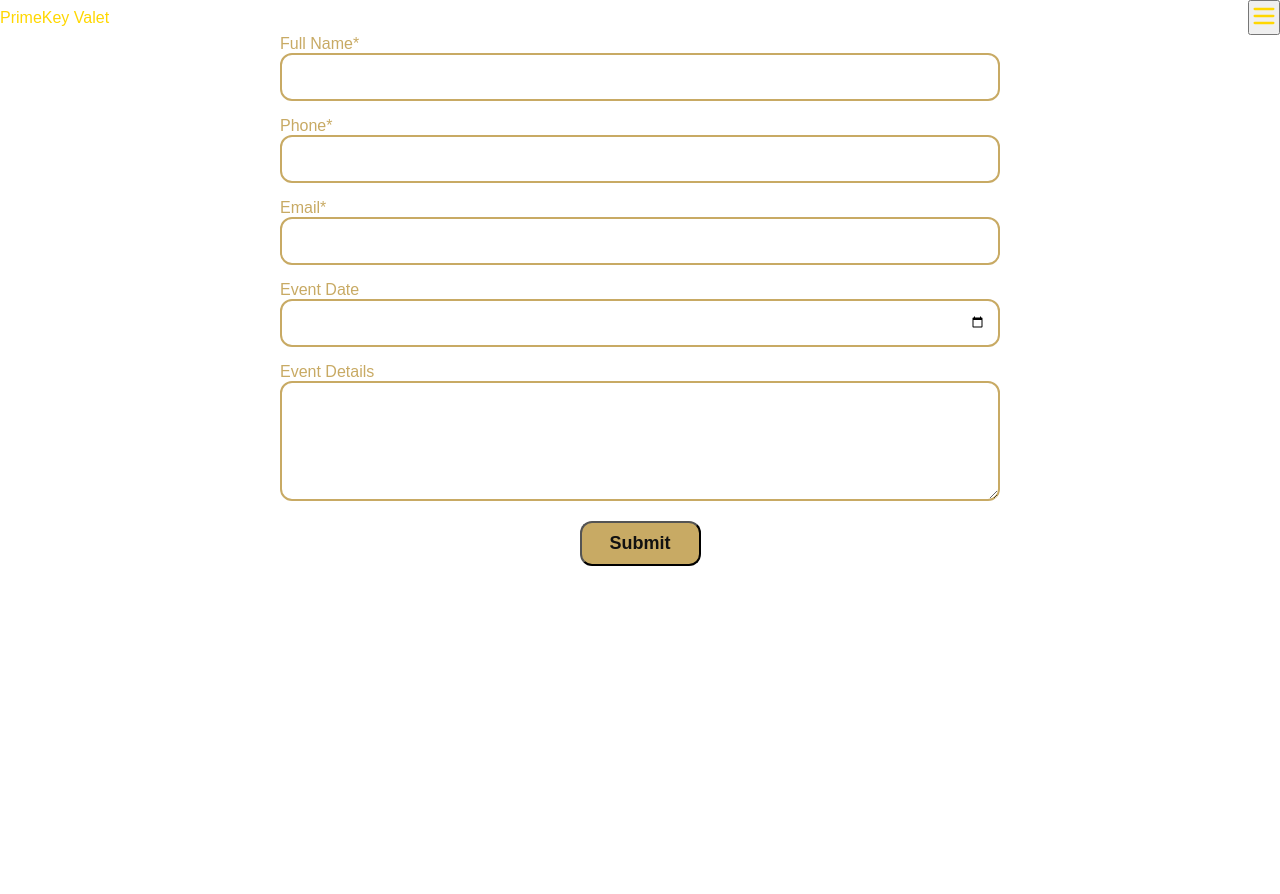
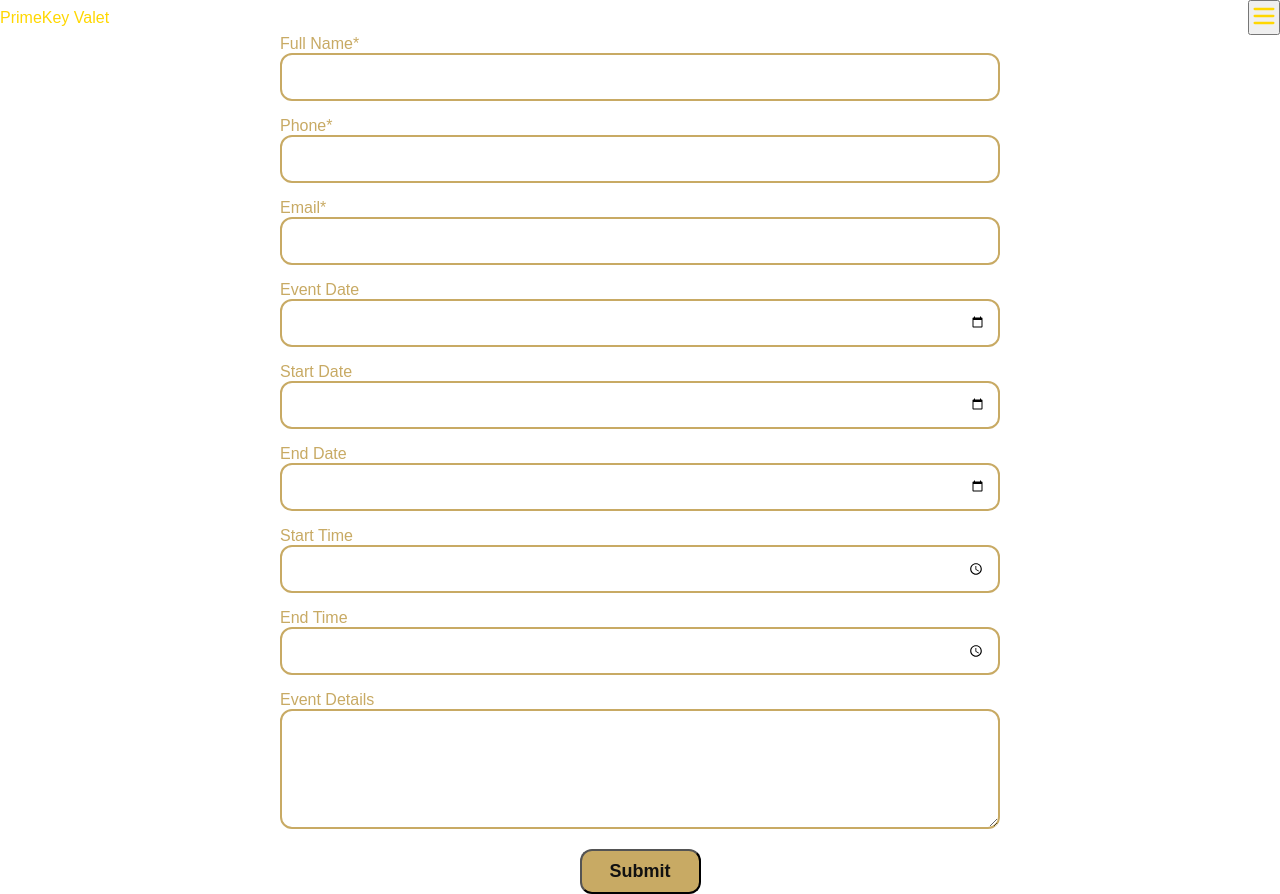
Before and after one commit to ismailperachaprogramming/primekeyvalet, a Next.js app: page /booking in a window 1280 px wide. Before the commit the page ends 800 px from the top, so only its background shows below. Built offline with nearby package versions, Linux system fonts and the light colour scheme.

Commit message:
Added fields

```diff
--- a/src/app/booking/page.tsx
+++ b/src/app/booking/page.tsx
@@ -1,5 +1,5 @@
 'use client';
-import Navbar from '@/components/Navbar'; // update this path if needed
+import Navbar from '@/components/Navbar';
 import { useForm, ValidationError } from '@formspree/react';
 
 const GOLD = '#C8AA64';
@@ -16,7 +16,7 @@ const SIZE = {
 };
 
 export default function BookingForm() {
-  const [state, handleSubmit] = useForm('xvgqdabp'); // <-- YOUR FORM ID
+  const [state, handleSubmit] = useForm('xvgqdabp');
 
   if (state.succeeded) {
     return (
@@ -37,6 +37,7 @@ export default function BookingForm() {
         className="mt-10 mx-auto grid grid-cols-1 md:grid-cols-2"
         style={{ gap: SIZE.contact.gap, maxWidth: 720 }}
       >
+        {/* Full Name */}
         <div>
           <label className="block mb-1" style={{ color: GOLD }}>
             Full Name*
@@ -58,6 +59,7 @@ export default function BookingForm() {
           <ValidationError prefix="Name" field="name" errors={state.errors} />
         </div>
 
+        {/* Phone */}
         <div>
           <label className="block mb-1" style={{ color: GOLD }}>
             Phone*
@@ -79,6 +81,7 @@ export default function BookingForm() {
           <ValidationError prefix="Phone" field="phone" errors={state.errors} />
         </div>
 
+        {/* Email */}
         <div>
           <label className="block mb-1" style={{ color: GOLD }}>
             Email*
@@ -100,6 +103,7 @@ export default function BookingForm() {
           <ValidationError prefix="Email" field="email" errors={state.errors} />
         </div>
 
+        {/* Event Date */}
         <div>
           <label className="block mb-1" style={{ color: GOLD }}>
             Event Date
@@ -120,6 +124,87 @@ export default function BookingForm() {
           <ValidationError prefix="Date" field="date" errors={state.errors} />
         </div>
 
+        {/* Start Date */}
+        <div>
+          <label className="block mb-1" style={{ color: GOLD }}>
+            Start Date
+          </label>
+          <input
+            type="date"
+            name="startDate"
+            style={{
+              height: SIZE.contact.inputH,
+              borderRadius: SIZE.contact.radius,
+              border: `2px solid ${GOLD}`,
+              background: 'transparent',
+              color: '#fff',
+              padding: '0 12px',
+              width: '100%',
+            }}
+          />
+        </div>
+
+        {/* End Date */}
+        <div>
+          <label className="block mb-1" style={{ color: GOLD }}>
+            End Date
+          </label>
+          <input
+            type="date"
+            name="endDate"
+            style={{
+              height: SIZE.contact.inputH,
+              borderRadius: SIZE.contact.radius,
+              border: `2px solid ${GOLD}`,
+              background: 'transparent',
+              color: '#fff',
+              padding: '0 12px',
+              width: '100%',
+            }}
+          />
+        </div>
+
+        {/* Start Time */}
+        <div>
+          <label className="block mb-1" style={{ color: GOLD }}>
+            Start Time
+          </label>
+          <input
+            type="time"
+            name="startTime"
+            style={{
+              height: SIZE.contact.inputH,
+              borderRadius: SIZE.contact.radius,
+              border: `2px solid ${GOLD}`,
+              background: 'transparent',
+              color: '#fff',
+              padding: '0 12px',
+              width: '100%',
+            }}
+          />
+        </div>
+
+        {/* End Time */}
+        <div>
+          <label className="block mb-1" style={{ color: GOLD }}>
+            End Time
+          </label>
+          <input
+            type="time"
+            name="endTime"
+            style={{
+              height: SIZE.contact.inputH,
+              borderRadius: SIZE.contact.radius,
+              border: `2px solid ${GOLD}`,
+              background: 'transparent',
+              color: '#fff',
+              padding: '0 12px',
+              width: '100%',
+            }}
+          />
+        </div>
+
+        {/* Event Details */}
         <div className="md:col-span-2">
           <label className="block mb-1" style={{ color: GOLD }}>
             Event Details
@@ -139,6 +224,7 @@ export default function BookingForm() {
           <ValidationError prefix="Details" field="details" errors={state.errors} />
         </div>
 
+        {/* Submit Button */}
         <div
           className="md:col-span-2"
           style={{ display: 'flex', justifyContent: 'center' }}
--- a/src/app/page.tsx
+++ b/src/app/page.tsx
@@ -378,7 +378,7 @@ export default function Page() {
     </p>
 
     {/* Book Now Button with margin-top */}
-    <div style={{ marginTop: "2rem" }}>
+    <div style={{ marginTop: "2rem", marginBottom: "2rem" }}>
       <a
         href="/booking"
         style={{
```
